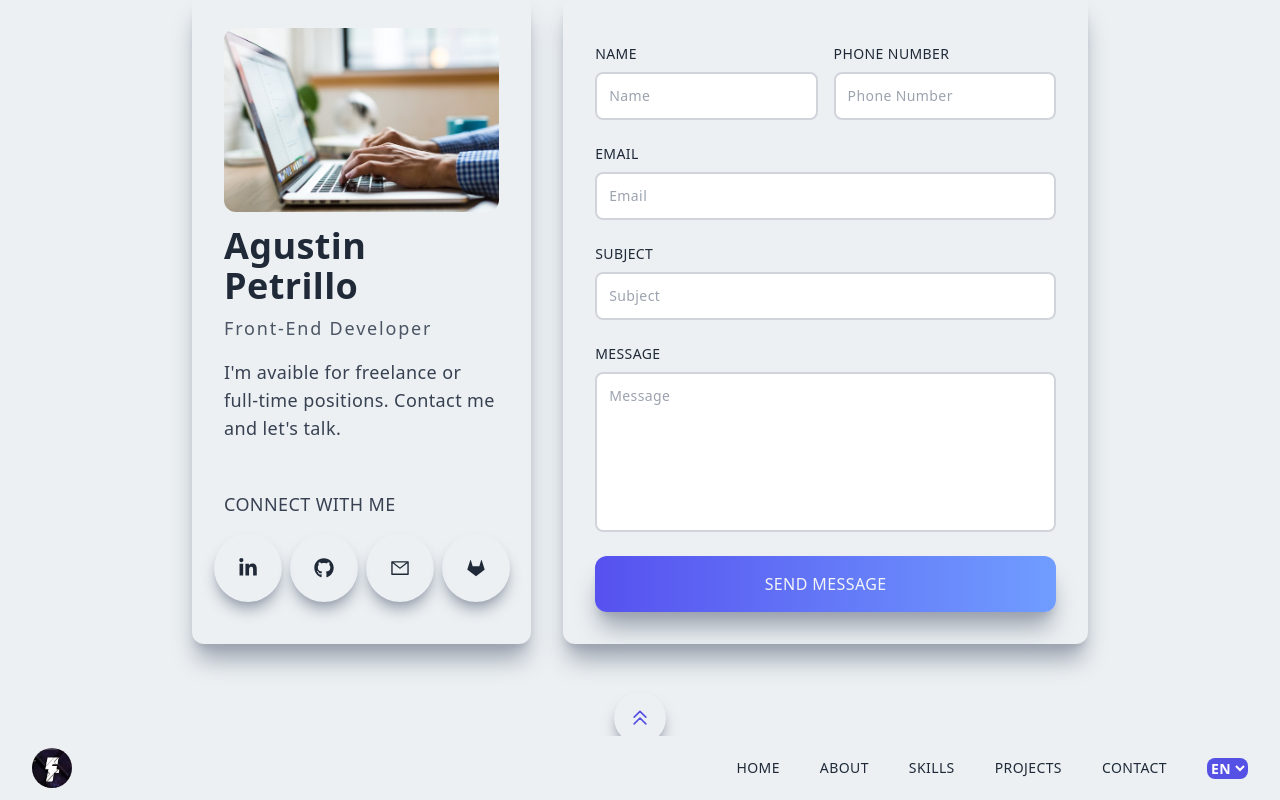
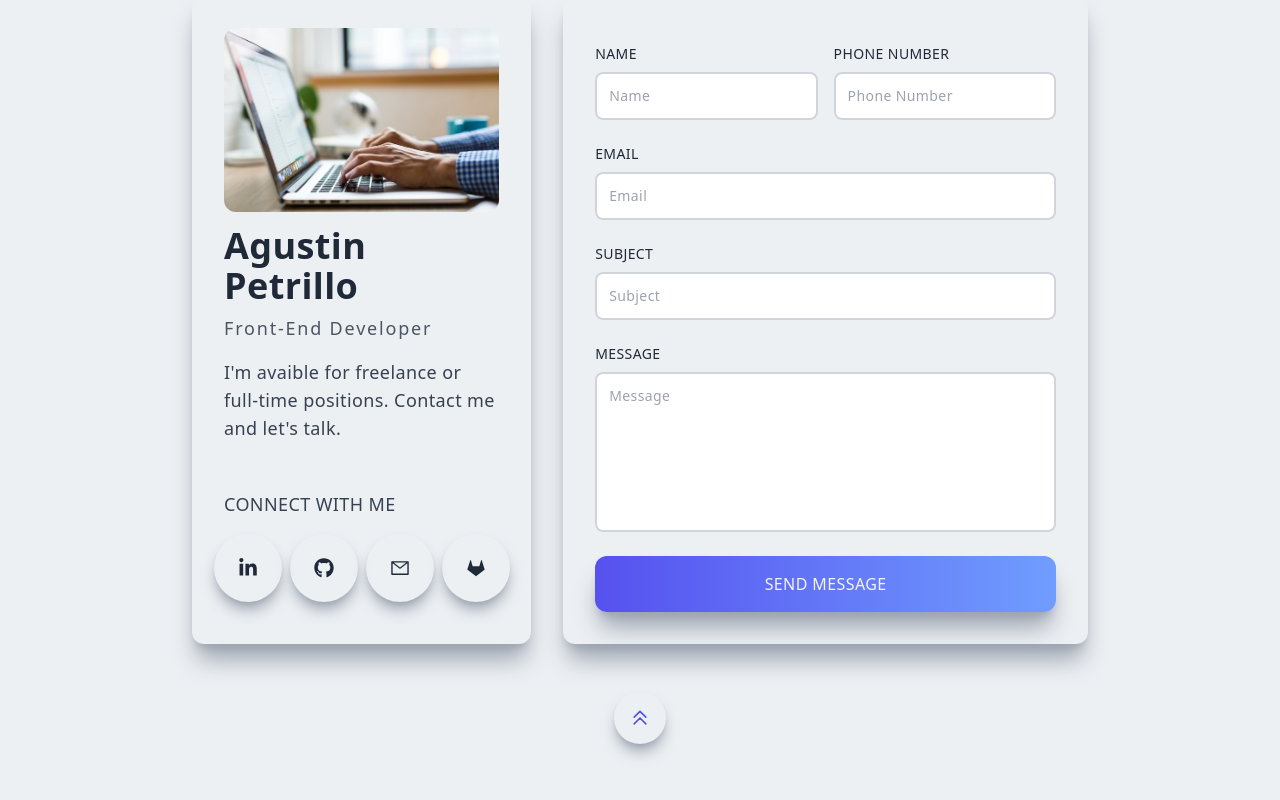
Before and after one commit to agustinpetrillo/portfolio, a Next.js app: page / in a window 1280 px wide. Shown: the part 2436-3236 px from the top of the page. Built offline with nearby package versions, Linux system fonts and the light colour scheme.

Commit message:
solve hydration problem

```diff
--- a/layout/layout.js
+++ b/layout/layout.js
@@ -10,7 +10,7 @@ const layout = ({ children }) => {
         <>
             {noNav.includes(asPath) ? null : <Navbar />}
             {children}
-            {noNav.includes(asPath) ? null : <Navbar />}
+            {/* {noNav.includes(asPath) ? null : <Footer />} */}
         </>
     );
 }
```
